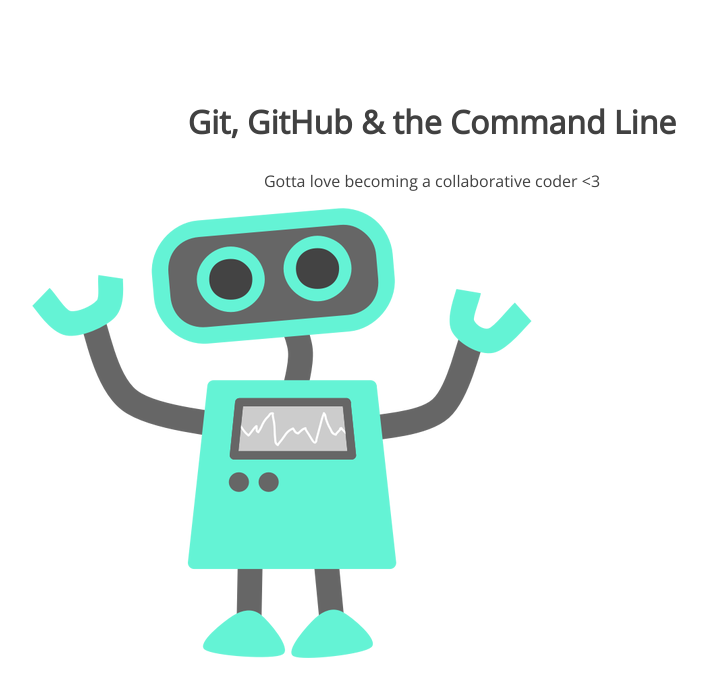
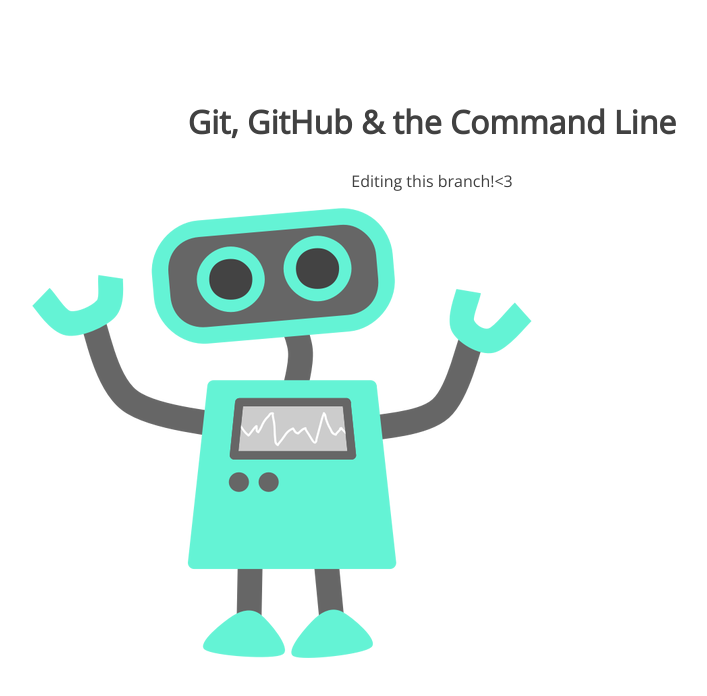
Before and after one commit to scottbarnhart/105-project, a plain HTML site: page index.html in a window 1280 px wide. Shown: the whole page, without its empty margins (208-915 px from the left). Drawn offline with nearby package versions, Linux system fonts and the light colour scheme.

Commit message:
Adjusted p tag

```diff
--- a/index.html
+++ b/index.html
@@ -9,7 +9,7 @@
 <body>
 	<section>
 		<h1>Git, GitHub & the Command Line</h1>
-		<p>Gotta love becoming a collaborative coder <3</p>
+		<p>Editing this branch!<3</p>
 		<img src="img/happy-blue-robot.png">
 	</section>
 </body>
```
